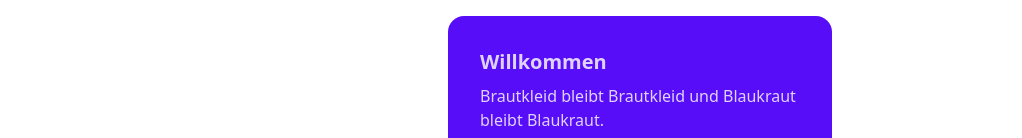
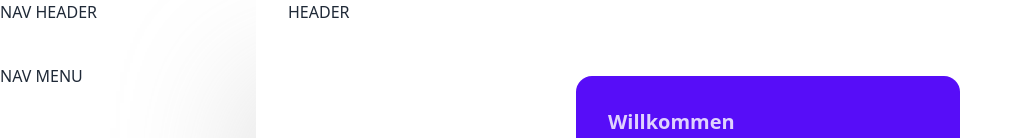
Before and after one commit to MrJoxus/nuxt3-template, a Nuxt app: page / in a window 1280 px wide. Shown: the top 138 px of the page, without its empty margins (0-1022 px from the left). Built offline with nearby package versions, Linux system fonts and the light colour scheme.

Commit message:
Add basic Cms layout

```diff
--- /dev/null
+++ b/layouts/cms.vue
@@ -0,0 +1,59 @@
+<template>
+  <div>
+    <div class="grid-container relative container mx-auto min-h-screen">
+      <div class="grid-item-nav sticky flex justify-between top-0 h-screen overflow-hidden">
+        <div class="flex-1">
+          <div class="h-16">
+            NAV HEADER
+          </div>
+          <div class="h-[calc(100%_-_64px)] overflow-scroll pr-4">
+            NAV MENU
+          </div>
+        </div>
+        <div class="nav-shadow" />
+      </div>
+      <div class="grid-item-header sticky top-0 pl-8 bg-white">
+        <div class="h-full">
+          HEADER
+        </div>
+      </div>
+      <div class="grid-item-main p-8 pt-0">
+        <slot />
+      </div>
+    </div>
+  </div>
+</template>
+
+<script lang="ts" setup>
+
+</script>
+
+<style lang="scss">
+
+.nav-shadow {
+  @apply my-48;
+  @apply w-0;
+  box-shadow: 100px 0px 120px 120px #ababab52;
+}
+
+.grid-item-header {
+  grid-area: header;
+}
+
+.grid-item-nav {
+  grid-area: nav;
+}
+
+.grid-item-main {
+  grid-area: content;
+}
+
+.grid-container {
+  display: grid;
+  grid-template-columns: 256px 1fr;
+  grid-template-rows: 60px 1fr;
+  grid-template-areas:
+    "nav header"
+    "nav content";
+}
+</style>
--- a/pages/index.vue
+++ b/pages/index.vue
@@ -14,7 +14,10 @@
     </div>
   </div>
 </template>
-<script setup>
+<script setup lang="ts">
+definePageMeta({
+  layout: 'cms'
+})
 
 </script>
 <style lang="">
```
Also changed, not shown: 1 other file (tests, documents, lock files or other folders).
